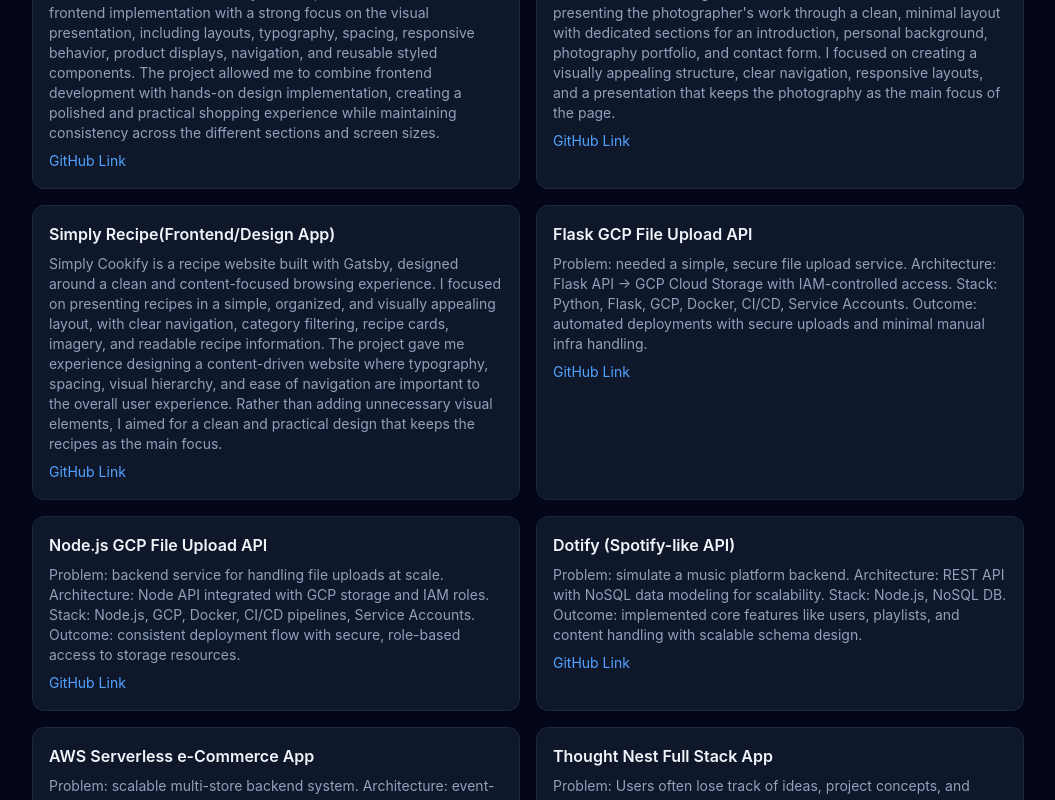
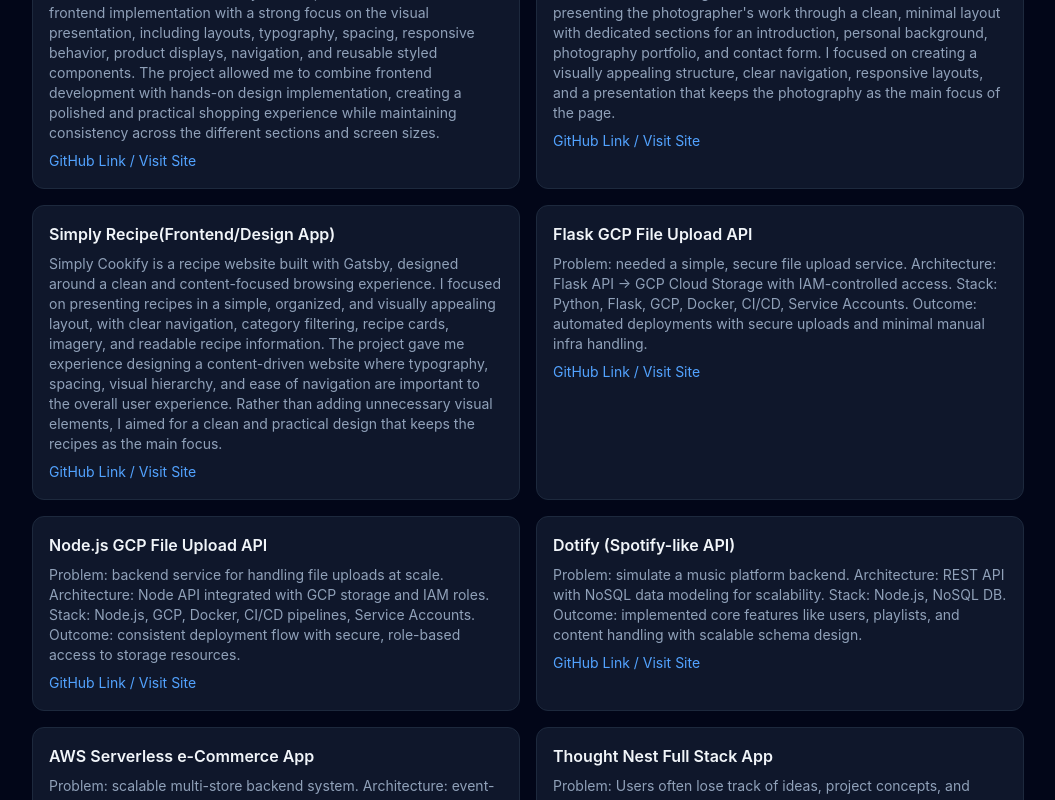
Before and after one commit to itsJohnDev/Portfolio-Site, a React (Vite) app: page / in a window 1280 px wide. Shown: the part 1500-2300 px from the top of the page, without its empty margins (112-1167 px from the left). Built offline with nearby package versions, Linux system fonts and the light colour scheme.

Commit message:
Updated link text

```diff
--- a/src/App.jsx
+++ b/src/App.jsx
@@ -165,7 +165,7 @@ export default function Portfolio() {
                 href={project.link}
                 className="text-blue-400 text-sm mt-2 inline-block"
               >
-                GitHub Link
+                GitHub Link / Visit Site
               </a>
             </div>
           ))}
```
